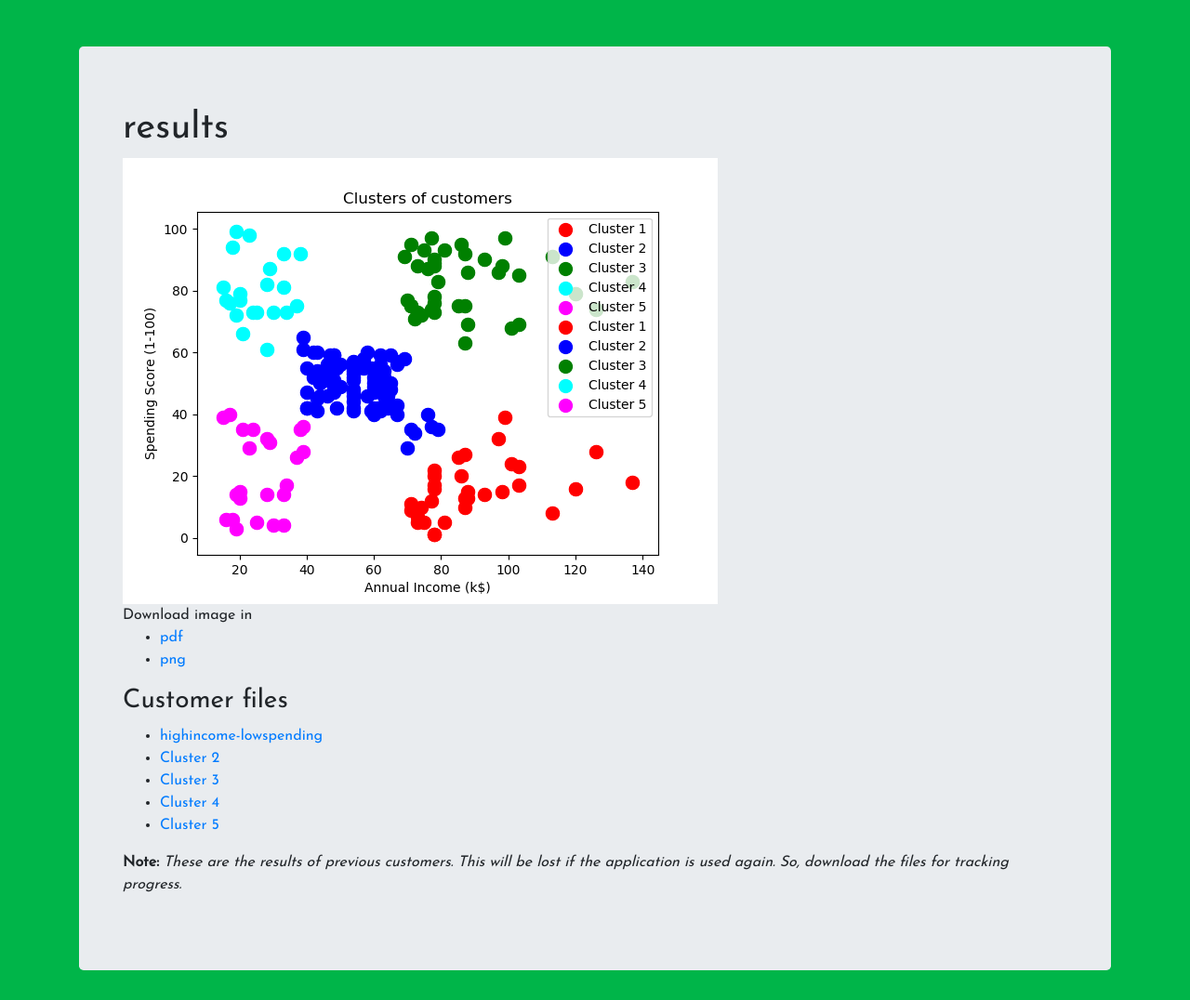
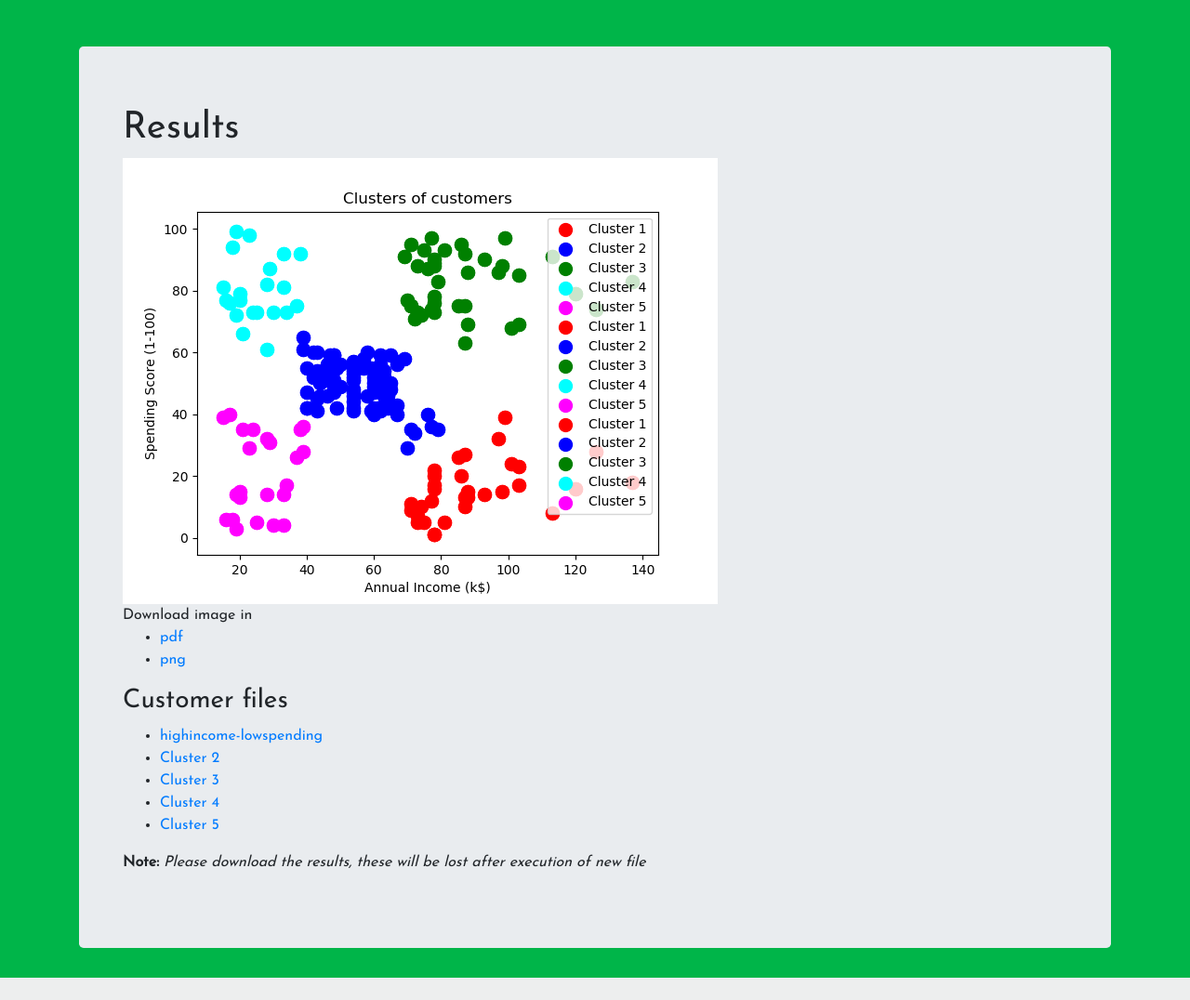
Before and after one commit to Kedar-K/Customer-Segmentation-Heirarchal-clustering, a Flask app: template templates/results.html in a window 1280 px wide. Shown: the part 56-1132 px from the top of the page at 93% size. After the commit the page ends 1108 px from the top, so only its background shows below. Run offline with Flask 2, Linux system fonts and the light colour scheme; the template is opened without the code that fills it, so the values that code supplies are empty; parts of the project's set-up code (start-up, migrations or seed data) failed here and were passed over; some libraries are stand-ins or nearby versions.

Commit message:
improved grammar, tested system again

```diff
--- a/templates/home.html
+++ b/templates/home.html
@@ -3,7 +3,7 @@
 {% block body %}
 <section style="margin-top:150px;" class="jumbotron text-center">
     <div class="container">
-        <h1 class="jumbotron-heading">Cluster the Customer Info!</h1>
+        <h1 class="jumbotron-heading">Cluster your Customer Information!</h1>
         <p class="lead text-muted">Something short and leading about the collection below—its contents, the creator,
             etc. Make it short and sweet, but not too short so folks don’t simply skip over it entirely.</p>
         <p>
--- a/templates/results.html
+++ b/templates/results.html
@@ -3,7 +3,7 @@
 {% block body %}
 <section style="margin-top: 50px;" class="jumbotron text-left">
     <div class="container">
-        <h1 class="jumbotron-heading">results</h1>
+        <h1 class="jumbotron-heading">Results</h1>
         <img src="../static/highincome-lowspending.png"><br>
         Download image in
         <ul>
@@ -33,8 +33,7 @@
                 <a href="../outputs/cluster5.csv" download=""> Cluster 5</a>
             </li>
         </ul>
-        <p><b>Note:</b> <i>These are the results of previous customers. This will be lost if the application is used
-                again. So, download the files for tracking progress.</i></p>
+        <p><b>Note:</b> <i>Please download the results, these will be lost after execution of new file </i></p>
     </div>
 </section>
 {% endblock %}
```
Also changed, not shown: outputs/highincome-lowspending.png, static/highincome-lowspending.png, 1 other file.
